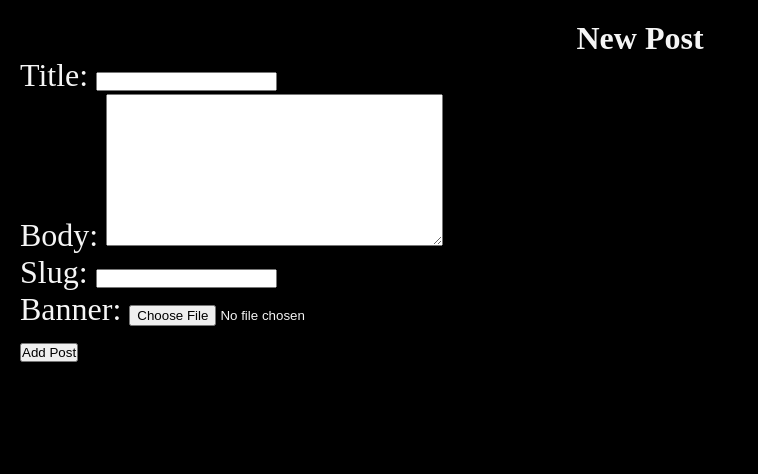
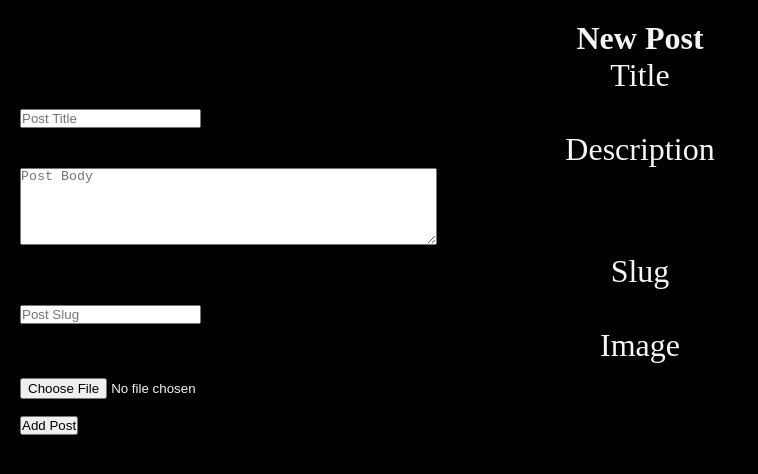
Before and after one commit to Nazayni/crumble, a Django app: page /posts/new-post/ in a window 1280 px wide. Shown: the part 79-553 px from the top of the page, without its empty margins (0-758 px from the left). Run offline with Django 5.2, Linux system fonts and the light colour scheme; the first user in the database is signed in.

Commit message:
Add files via upload

```diff
--- a/posts/admin.py
+++ b/posts/admin.py
@@ -1,5 +1,5 @@
 from django.contrib import admin
-from .models import Posts
+from .models import Post
 
 # Register your models here.
-admin.site.register(Posts)
+admin.site.register(Post)
--- a/posts/forms.py
+++ b/posts/forms.py
@@ -1,7 +1,46 @@
 from django import forms
-from . import models
+from .models import Post # Make sure to import your Post model
 
-class CreatePost(forms.ModelForm):
+class PostUpdateForm(forms.ModelForm):
+    def __init__(self, *args, **kwargs):
+        super().__init__(*args, **kwargs)
+        self.fields["banner"].widget.attrs.update({
+            'required': '',
+            'name': 'banner',
+            'id': 'banner',
+            'class': 'form-input',
+            'placeholder': 'Select banner image'
+        })
+        self.fields["title"].widget.attrs.update({
+            'required': '',
+            'name': 'title',
+            'id': 'title',
+            'type': 'text',
+            'class': 'form-input',
+            'placeholder': 'Post Title',
+            'maxlength': '100',
+            'minlength': '5'
+        })
+        self.fields["slug"].widget.attrs.update({
+            'required': '',
+            'name': 'slug',
+            'id': 'slug',
+            'type': 'text',
+            'class': 'form-input',
+            'placeholder': 'Post Slug',
+            'maxlength': '100',
+            'minlength': '5'
+        })
+        self.fields["body"].widget.attrs.update({
+            'required': '',
+            'name': 'body',
+            'id': 'body',
+            'class': 'form-input',
+            'placeholder': 'Post Body',
+            'rows': '5',
+            'cols': '50'
+        })
+
     class Meta:
-        model = models.Posts
-        fields = ['title', 'body', 'slug', 'banner']
+        model = Post
+        fields = ['banner', 'title', 'slug', 'body']
--- a/posts/models.py
+++ b/posts/models.py
@@ -2,7 +2,7 @@ from django.db import models
 from django.contrib.auth.models import User
 
 # Create your models here.
-class Posts(models.Model):
+class Post(models.Model):
     #the fields relate to forms
     #for small amount of text
     title = models.CharField(max_length=75)
@@ -13,7 +13,7 @@ class Posts(models.Model):
     #adds current time stamp of the post
     date = models.DateTimeField(auto_now_add=True)
     banner = models.ImageField(default='fallback.png', blank=True)
-    author = models.ForeignKey(User, on_delete=models.CASCADE, default=None)
+    author = models.ForeignKey(User, on_delete=models.CASCADE, related_name="posts")
 
     def __str__(self):
         return self.title
--- a/posts/templates/posts/post_new.html
+++ b/posts/templates/posts/post_new.html
@@ -5,12 +5,31 @@
 {% endblock %}
 
 {% block content %}
-    <section>
-        <h1>New Post</h1>
-        <form class="form-with-validation" action="{% url 'posts:new-post' %}" method="post" enctype="multipart/form-data">
-            {% csrf_token %}
-            {{ form }}
-            <button class="form-submit">Add Post</button>
-        </form>
-    </section>
+    <div class="account-encryption-container">
+        <div class="account-encryption-tight">
+            <h1>New Post</h1>
+            <form class="new-post-validation" action="{% url 'posts:new-post' %}" method="post" enctype="multipart/form-data">
+                {% csrf_token %}
+                <div class="input-group">
+                    <p>Title</p>
+                    {{ form.title }}
+                </div>
+                <div class="input-group">
+                    <p>Description</p>
+                    {{ form.body }}
+                </div>
+                <div class="input-group">
+                    <p>Slug</p>
+                    {{ form.slug }}
+                </div>
+                <div class="input-group">
+                    <p>Image</p>
+                    {{ form.banner }}
+                </div>
+                <div class="input-group">
+                    <button class="form-submit">Add Post</button>
+                </div>
+            </form>
+        </div>
+    </div>
 {% endblock %}
--- a/posts/templates/posts/post_page.html
+++ b/posts/templates/posts/post_page.html
@@ -11,7 +11,7 @@
             src="{{ post.banner.url }}"
             alt="{{ post.title }}"
         />
-        <h1>{{ post.title }}</h1>
+        <h3>{{ post.title }}</h3>
         <p>{{ post.date }}</p>
         <p>{{ post.body }}</p>
     </section>
--- a/posts/views.py
+++ b/posts/views.py
@@ -1,26 +1,26 @@
 from django.shortcuts import render, redirect
-from .models import Posts
+from .models import Post
 from django.contrib.auth.decorators import login_required
 from . import forms
 
 # Create your views here.
 def posts_list(request):
-    posts = Posts.objects.all().order_by('-date')
-    return render(request,'posts/posts_list.html', { 'posts': posts })
+    post = Post.objects.all().order_by('-date')
+    return render(request,'posts/posts_list.html', { 'posts': post })
 
 def post_page(request, slug):
-    post = Posts.objects.get(slug=slug)
+    post = Post.objects.get(slug=slug)
     return render(request,'posts/post_page.html', { 'post': post })
 
 @login_required(login_url="/users/login/")
 def post_new(request):
     if request.method == 'POST':
-        form = forms.CreatePost(request.POST, request.FILES)
+        form = forms.PostUpdateForm(request.POST, request.FILES)
         if form.is_valid():
             newpost = form.save(commit=False)
             newpost.author = request.user
             newpost.save()
             return redirect('posts:list')
     else:
-        form = forms.CreatePost()
+        form = forms.PostUpdateForm()
     return render(request, 'posts/post_new.html', { 'form': form })
```
Also changed, not shown: posts/templates/posts/posts_list.html (+5 -12 lines), posts/migrations/0005_alter_posts_author.py (added), posts/migrations/0006_rename_posts_post.py (added).
